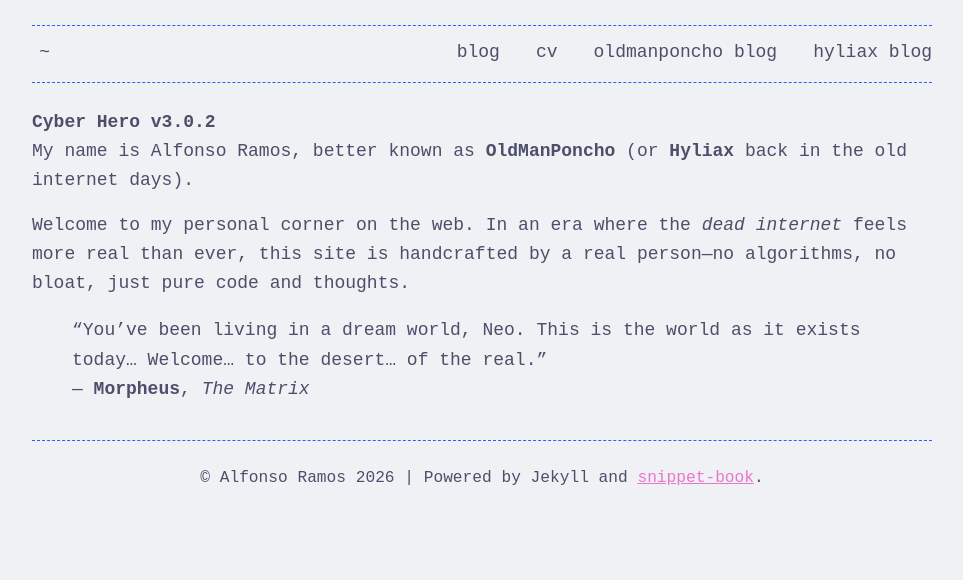
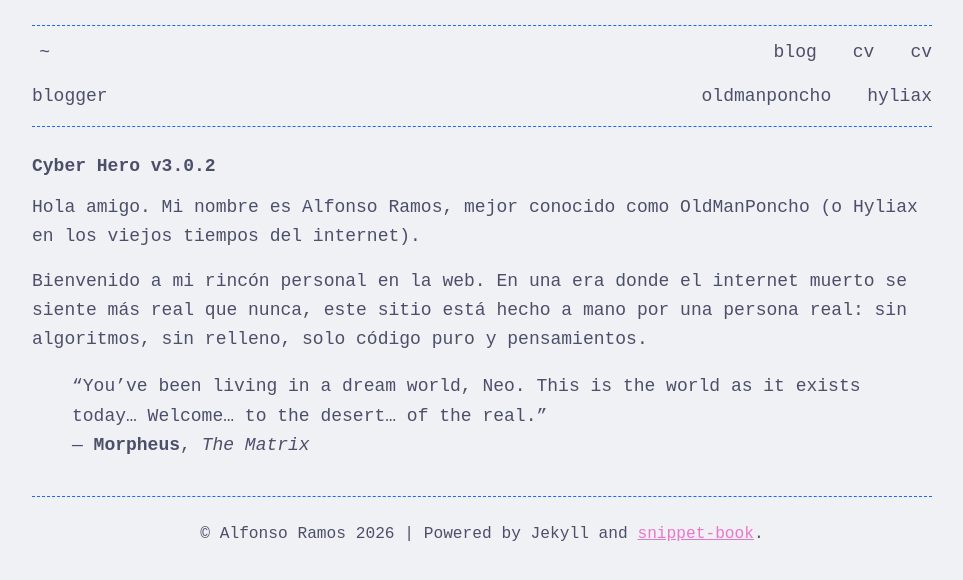
Before and after one commit to jalfonsoramos/jalfonsoramos.github.io, a Jekyll site: the page built from index.md, in a window 1280 px wide. Shown: the top 580 px of the page, without its empty margins (158-1121 px from the left). Built offline with Jekyll 4.4.1, drawn with Linux system fonts in a browser that asks for light colours.

Commit message:
update files

```diff
--- a/_includes/header.html
+++ b/_includes/header.html
@@ -8,9 +8,7 @@
             {%- for path in page_paths -%} {%- assign my_page = site.pages |
             where: "path", path | first -%} {%- if my_page.title -%}
             <li>
-                <a href="{{ my_page.url | relative_url }}"
-                    >{{ my_page.title | escape }}</a
-                >
+                <a href="{{ my_page.url | relative_url }}">{{ my_page.title | escape }}</a>
             </li>
             {%- endif -%} {%- endfor -%}
         </ul>
--- a/_includes/navigation.html
+++ b/_includes/navigation.html
@@ -2,6 +2,10 @@
     <li><a href="{{ site.baseurl }}/">~</a></li>
     <li><a href="{{ site.baseurl }}/blog" target="_blank">blog</a></li>
     <li><a href="{{ site.baseurl }}/cv" target="_blank">cv</a></li>
-    <li><a href="https://oldmanponcho.blogspot.com" target="_blank">oldmanponcho blog</a></li>
-    <li><a href="https://hyliax.blogspot.com" target="_blank">hyliax blog</a></li>
+    <li><a href="{{ site.baseurl }}/dnd" target="_blank">cv</a></li>
 </ul>
+<ul>
+    <li>blogger</li>
+    <li><a href="https://oldmanponcho.blogspot.com" target="_blank">oldmanponcho</a></li>
+    <li><a href="https://hyliax.blogspot.com" target="_blank">hyliax</a></li>
+</ul>
--- a/_layouts/home.html
+++ b/_layouts/home.html
@@ -2,8 +2,9 @@
 layout: default
 ---
 
-{{ content }} {%- if site.posts.size > 0 -%}
-<!-- <ul>
+{{ content }}
+<!-- {%- if site.posts.size > 0 -%}
+<ul>
     {%- for post in site.posts -%}
     <li>
         {%- assign date_format = "%d %b %Y" -%} [ {{ post.date | date:
@@ -11,5 +12,5 @@ layout: default
         <a href="{{ post.url | relative_url }}">{{ post.title | escape }}</a>
     </li>
     {%- endfor -%}
-</ul> -->
-{%- endif -%}
+</ul>
+{%- endif -%} -->
--- a/assets/css/_sass/_base.scss
+++ b/assets/css/_sass/_base.scss
@@ -31,8 +31,8 @@ h4,
 h5,
 h6 {
     font-size: $base-font-size;
-    margin: 0px;
     margin-top: 22px;
+    margin-bottom: 12px;
     font-weight: bold;
     color: var(--text-color);
 }
--- a/index.md
+++ b/index.md
@@ -6,9 +6,9 @@
 
 # Cyber Hero v3.0.2
 
-My name is Alfonso Ramos, better known as **OldManPoncho** (or **Hyliax** back in the old internet days).
+Hola amigo. Mi nombre es Alfonso Ramos, mejor conocido como OldManPoncho (o Hyliax en los viejos tiempos del internet).
 
-Welcome to my personal corner on the web. In an era where the *dead internet* feels more real than ever, this site is handcrafted by a real person—no algorithms, no bloat, just pure code and thoughts.
+Bienvenido a mi rincón personal en la web. En una era donde el internet muerto se siente más real que nunca, este sitio está hecho a mano por una persona real: sin algoritmos, sin relleno, solo código puro y pensamientos.
 
 > "You've been living in a dream world, Neo. This is the world as it exists today... Welcome... to the desert... of the real."
 > — **Morpheus**, *The Matrix*
```
